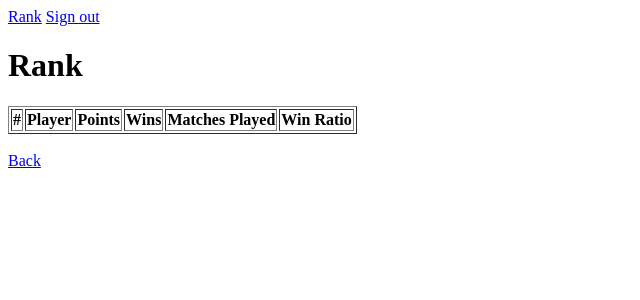
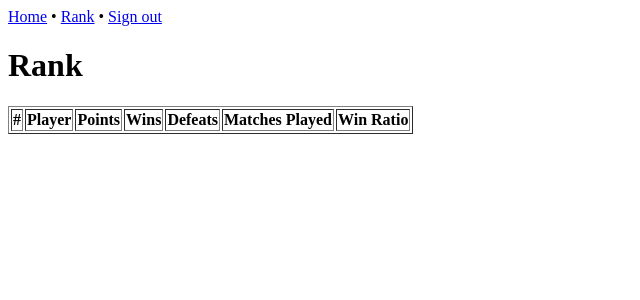
Before and after one commit to vitorfs/choosies, a Django app: template templates/game/rank.html in a window 1280 px wide. Shown: the top 300 px of the page, without its empty margins (0-640 px from the left). Run offline with Django 3.2, Linux system fonts and the light colour scheme; the template is opened without the code that fills it, so the values that code supplies are empty.

Commit message:
change menu, add defeats to rank

```diff
--- a/game/views.py
+++ b/game/views.py
@@ -201,8 +201,9 @@ def rank(request):
                    matches_played = matches_played + 1
                    break
         if matches_played > 0:
-            user.points = wins - (matches_played - wins)
             user.wins = wins
+            user.defeats = matches_played - wins
+            user.points = user.wins - user.defeats
             user.matches_played = matches_played
             win_ratio = (float(wins)/float(matches_played)) * 100.0
             user.win_ratio = "{:2.2f}".format(win_ratio)
--- a/templates/game/home.html
+++ b/templates/game/home.html
@@ -1,7 +1,10 @@
 {% extends 'base.html' %}
 
 {% block content %}
+  <a href="{% url 'home' %}">Home</a>
+  &bullet;
   <a href="{% url 'rank' %}">Rank</a>
+  &bullet;
   <a href="{% url 'signout' %}">Sign out</a>
   <h1>Choosies</h1>
   <p>Signed in as <strong>{{ user.username }}</strong></p>
--- a/templates/game/rank.html
+++ b/templates/game/rank.html
@@ -1,7 +1,10 @@
 {% extends 'base.html' %}
 
 {% block content %}
+  <a href="{% url 'home' %}">Home</a>
+  &bullet;
   <a href="{% url 'rank' %}">Rank</a>
+  &bullet;
   <a href="{% url 'signout' %}">Sign out</a>
   <h1>Rank</h1>
   <table border="1">
@@ -11,6 +14,7 @@
         <th>Player</th>
         <th>Points</th>
         <th>Wins</th>
+        <th>Defeats</th>
         <th>Matches Played</th>
         <th>Win Ratio</th>
       </tr>
@@ -22,12 +26,11 @@
           <td>{{ user.username }}</td>
           <td>{{ user.points }}</td>
           <td>{{ user.wins }}</td>
+          <td>{{ user.defeats }}</td>
           <td>{{ user.matches_played }}</td>
           <td>{{ user.win_ratio }}%</td>
         </tr>
       {% endfor %}
     </tbody>
   </table>
-  <br>
-  <a href="{% url 'home' %}">Back</a>
 {% endblock content %}
```
